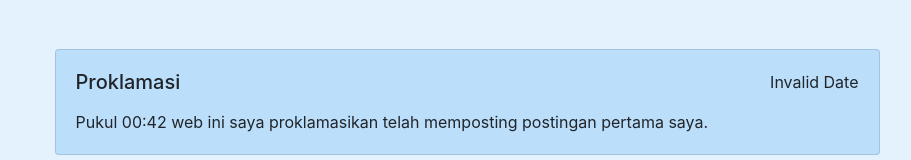
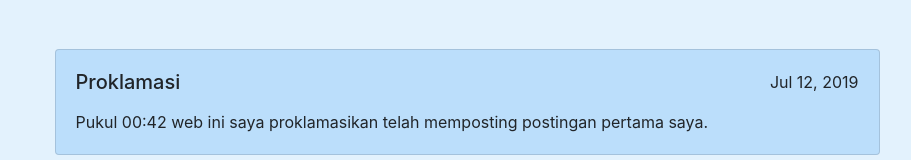
Before and after one commit to darellhendry/blog, a React (Create React App) app: page / in a window 1280 px wide. Shown: the part 305-465 px from the top of the page, without its empty margins (173-1084 px from the left). Built offline with nearby package versions, Linux system fonts and the light colour scheme.

Commit message:
revisi date

```diff
--- a/src/components/MainContainer.js/MainContainer.js
+++ b/src/components/MainContainer.js/MainContainer.js
@@ -10,7 +10,7 @@ const thumbnails = [
   {
     title: 'Proklamasi',
     preview: 'Pukul 00:42 web ini saya proklamasikan telah memposting postingan pertama saya.',
-    time: new Date('2019-7-12T00:27:00')
+    time: 'Jul 12, 2019'
   }
 ]
 export default function MainContainer() {
--- a/src/components/Thumbnail/Thumbnail.js
+++ b/src/components/Thumbnail/Thumbnail.js
@@ -8,7 +8,7 @@ const Thumbnail = props => {
       <Card.Body>
         <div className="container-title">
           <Card.Title>{props.title}</Card.Title>
-          <p className='date'>{props.time.toDateString()}</p>
+          <p className='date'>{props.time}</p>
         </div>
         <Card.Text>{props.preview}</Card.Text>
       </Card.Body>
```
